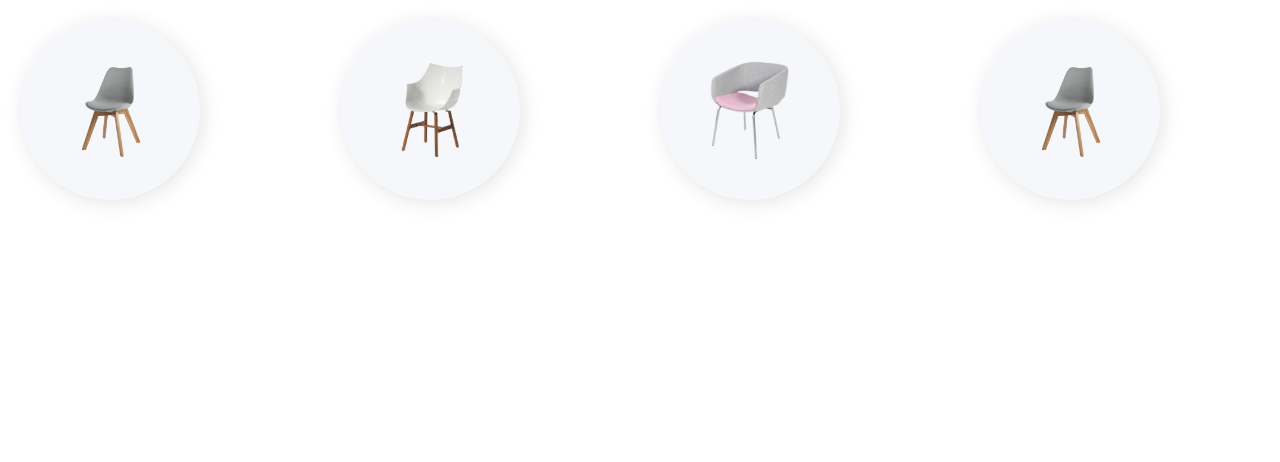
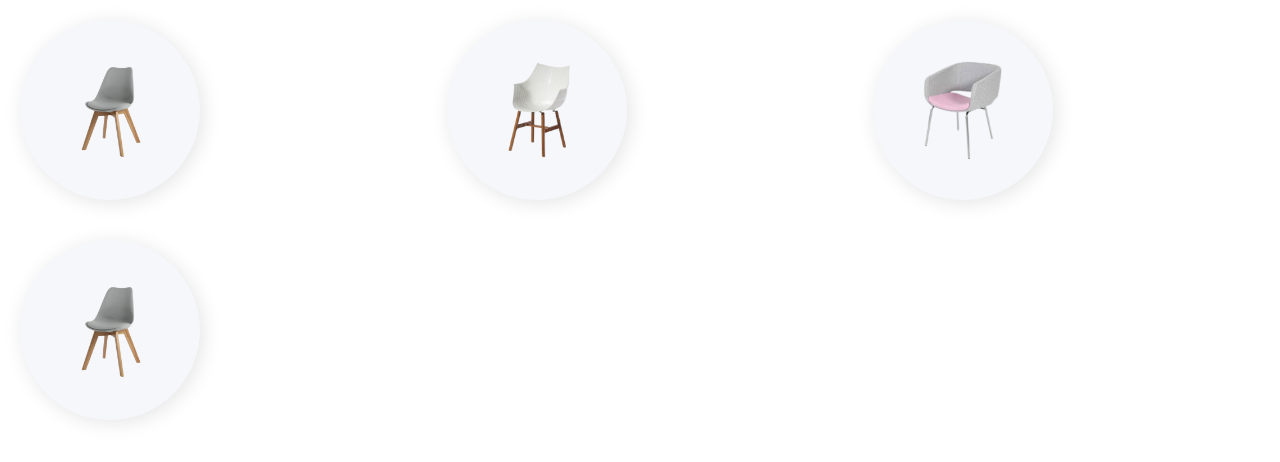
Before and after one commit to AOMuiz/salaficommerce, a React (Create React App) app: page / in a window 1280 px wide. Shown: the top 462 px of the page. Built offline with nearby package versions, Linux system fonts and the light colour scheme.

Commit message:
pass some props

```diff
--- a/src/App.js
+++ b/src/App.js
@@ -15,9 +15,13 @@ function App() {
         <ProductDetailsCard url={bag} url1={bag1} url2={bag2} url3={bag3} />
       </div> */}
       <GlobalStyle />
-      <div className="grid grid-cols-4">
+      <div className="grid grid-cols-3">
         <TopCategoriesCard url={img} buttonName="View Shop" />
-        <TopCategoriesCard url={img2} buttonName="View Shop" />
+        <TopCategoriesCard
+          url={img2}
+          buttonName="View Shop"
+          color={colors.offPurple}
+        />
         <TopCategoriesCard url={img3} buttonName="View Shop" />
         <TopCategoriesCard url={img4} buttonName="View Shop" />
       </div>
```
